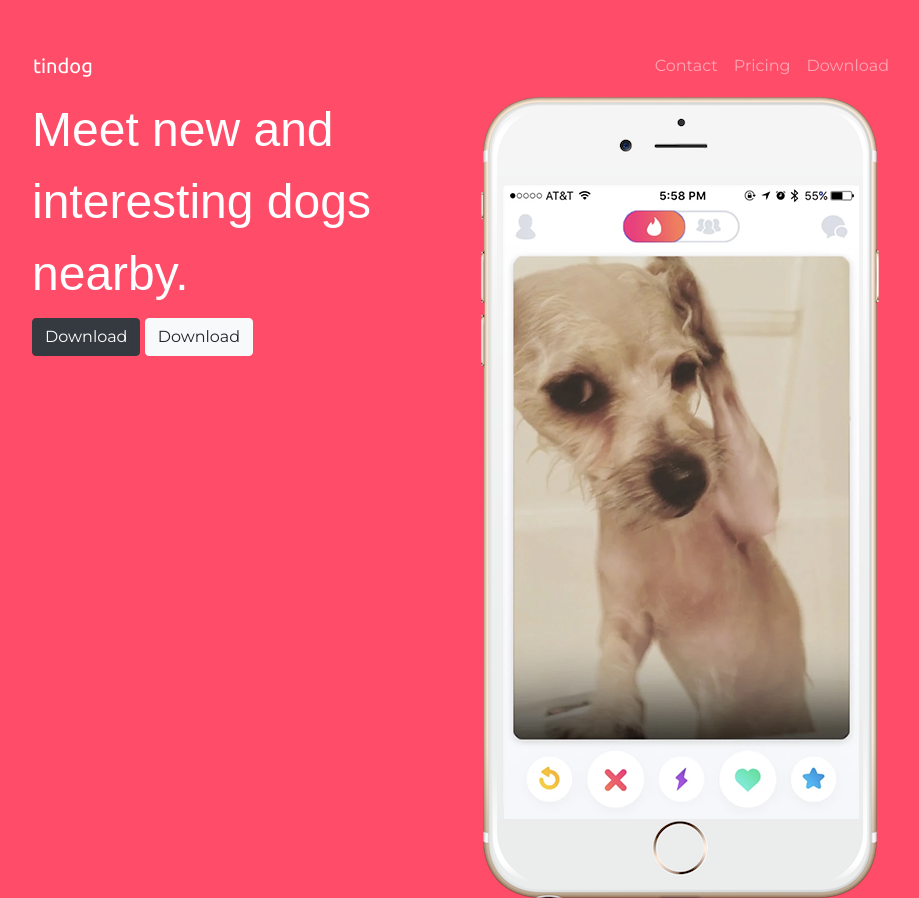
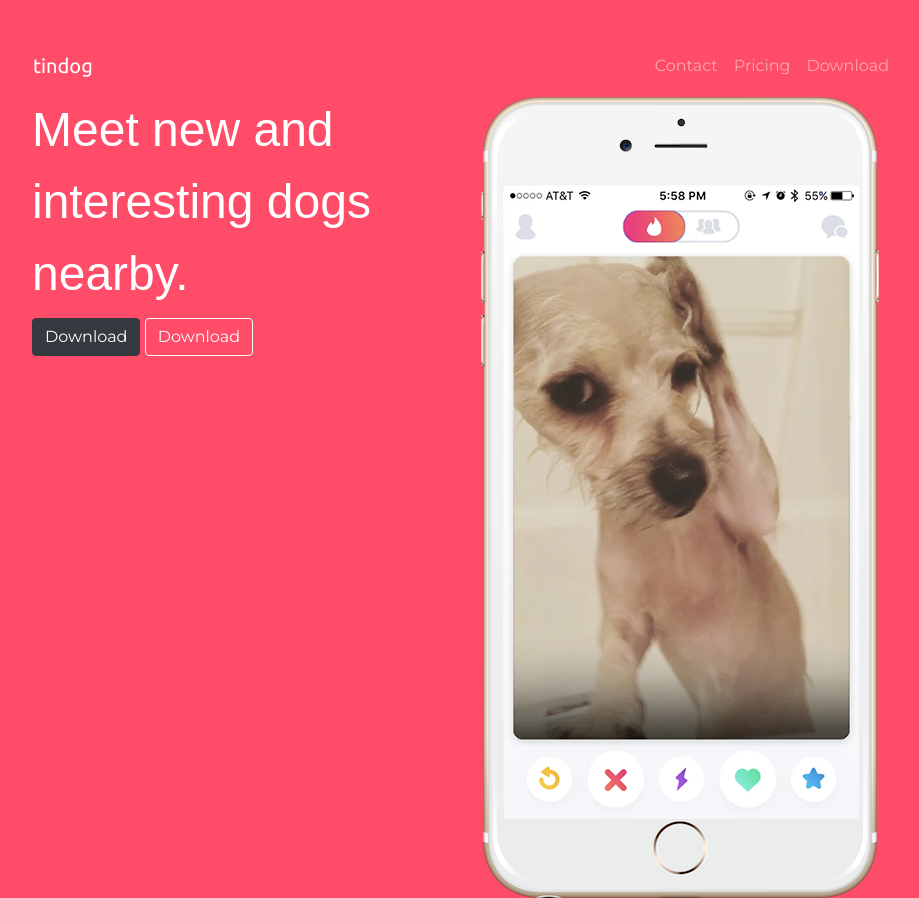
Before and after one commit to Vanessel/hund, a plain HTML site: page index.html in a window 1280 px wide. Shown: the top 898 px of the page, without its empty margins (175-1094 px from the left). Drawn offline with nearby package versions, Linux system fonts and the light colour scheme.

Commit message:
container

```diff
--- a/index.html
+++ b/index.html
@@ -52,7 +52,7 @@
 				<div class="col-md-6">
 					<h1>Meet new and interesting dogs nearby.</h1>
 					<button class="btn btn-dark" type="button">Download</button>
-					<button class="btn btn-light" type="button">Download</button>
+					<button class="btn btn-outline-light" type="button">Download</button>
 				</div>
 				<div class="col-md-6">
 					<img src="images/iphone6.png" alt="iphone-mockup">
```
